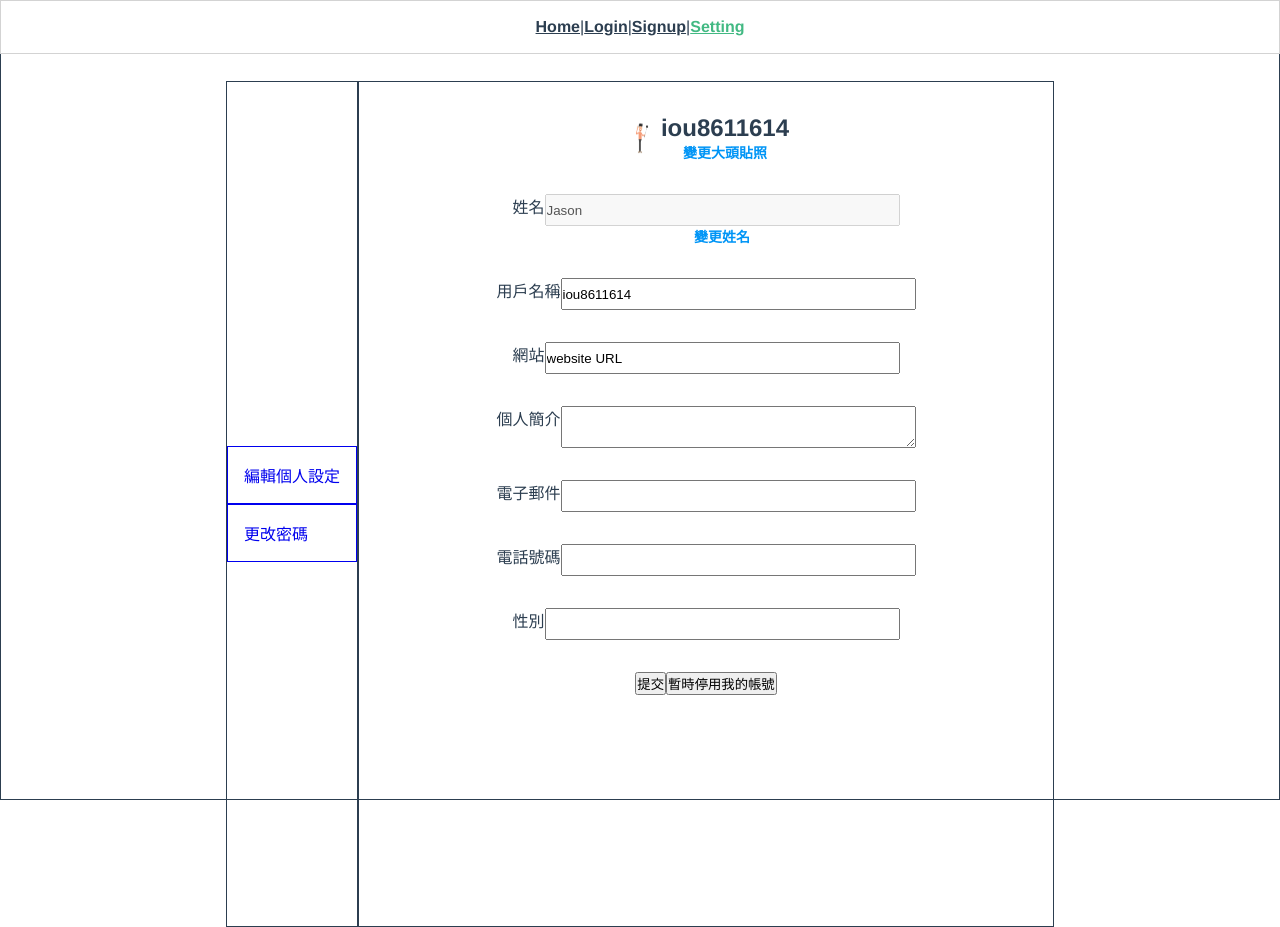
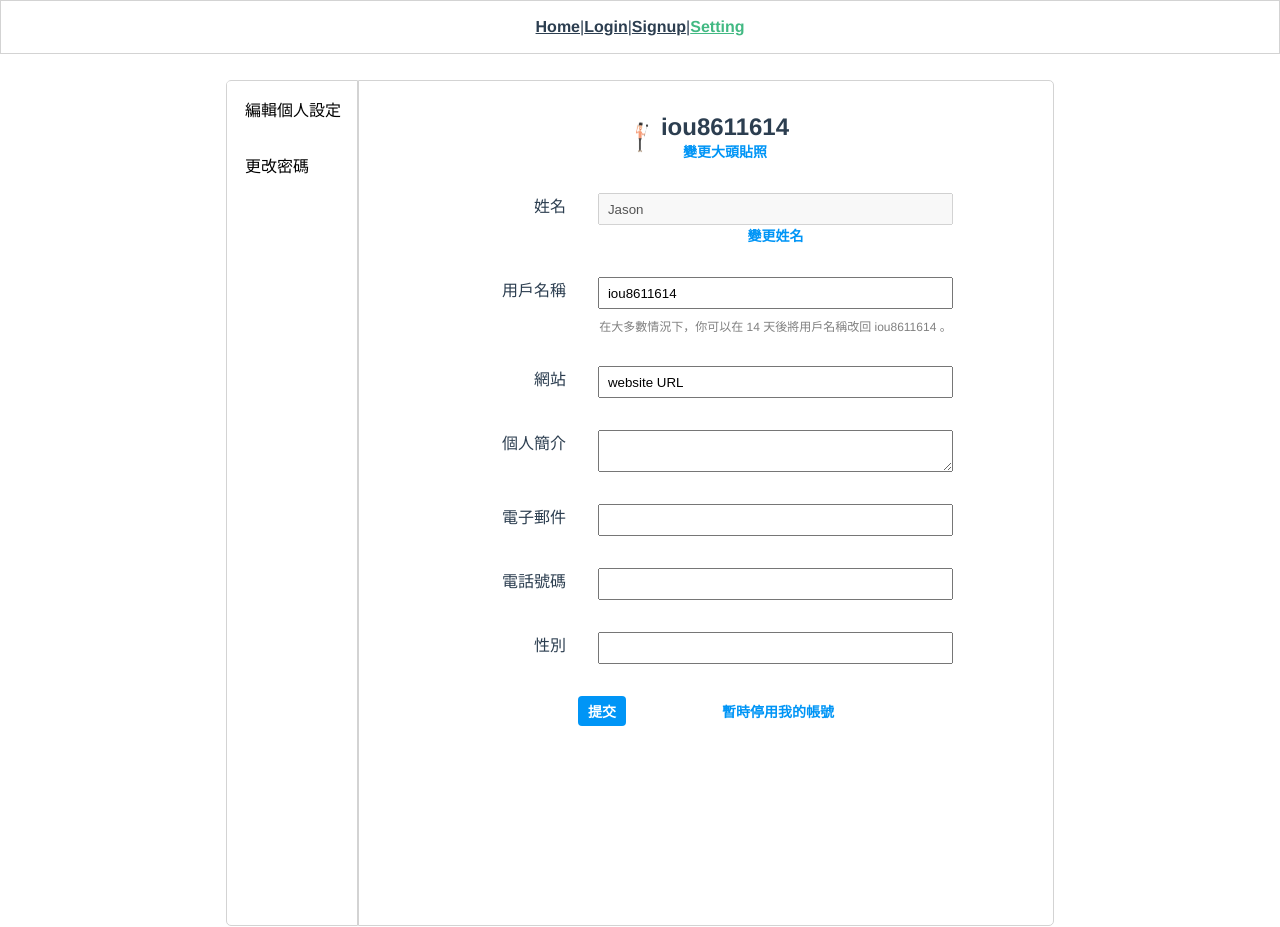
Before and after one commit to iou8611614/likeIG, a Vue app: page /accounts/edit in a window 1280 px wide. Built offline with nearby package versions, Linux system fonts and the light colour scheme.

Commit message:
adjust css and html structure

```diff
--- a/src/views/Accounts.vue
+++ b/src/views/Accounts.vue
@@ -16,7 +16,8 @@ export default {
 
 <style lang="scss" scoped>
 *{
-    border: solid 1px;
+    // border: solid 1px;
+    box-sizing: border-box;
 }
 .accounts-box{
     display: flex;
@@ -27,14 +28,35 @@ export default {
 .nav{
     display: flex;
     flex-direction: column;
-    justify-content: center;
+    justify-content: start;
     align-items: center;
     height: 846px;
+    border: solid 1px lightgray;
+    border-radius: 5px 0 0 5px;
+    overflow: hidden;
     & a{
+        border: none;
         text-decoration: none;
         width: 100%;
         padding: 1rem;
         text-align: left;
+        border-left: solid 2px white;
+        color: black;
+
+        &:hover{
+            background-color: #FAFAFA;
+            border-left: solid 2px lightgray;
+        }
+        &:active{
+            color: gray;
+            background-color: #FAFAFA;
+            border-left: solid 2px rgb(235, 232, 232);
+        }
+        // &:focus{
+        //     color: black;
+        //     background-color: white;
+        //     border-left: solid 2px black;
+        // }
     }
 }
 </style>
--- a/src/views/Setting.vue
+++ b/src/views/Setting.vue
@@ -4,7 +4,7 @@
             <div class="set-picture">
                 <img class="selfie" src="../assets/selfie.png" alt="" title="selfie">
                 <div class="change-picture">
-                    <h1>{{accountName}}</h1>
+                    <h1>{{profile.accountName}}</h1>
                     <a class="change-picture" @click.prevent="openPicturePanel">變更大頭貼照</a>
                 </div>
             </div>
@@ -14,7 +14,7 @@
                 <div class="form-item">
                     <label for="user">姓名</label>
                     <section class="section-name">
-                        <input :class="{notAllow:!isChangeUserName,allow:isChangeUserName}" type="text" name="user" v-model="userName" :disabled="!isChangeUserName">
+                        <input :class="{notAllow:!isChangeUserName,allow:isChangeUserName}" type="text" name="user" v-model="profile.userName" :disabled="!isChangeUserName">
                         <a class="change-username" @click.prevent="isChangeUserName = !isChangeUserName">
                             <span v-show="!isChangeUserName">變更姓名</span>
                             <span v-show="isChangeUserName">變更完成</span>
@@ -23,37 +23,44 @@
                 </div>
                 <div class="form-item">
                     <label for="account">用戶名稱</label>
-                    <input type="text" name="account" v-model="accountName">
+                    <div class="account-field">
+                        <input type="text" name="account" v-model="profile.accountName">
+                        <p class="account-prompt">在大多數情況下，你可以在 14 天後將用戶名稱改回 {{profile.accountName}} 。</p>
+                    </div>
                 </div>
                 <div class="form-item">
                     <label for="">網站</label>
-                    <input type="text" name="" v-model="webURL">
+                    <input type="text" name="" v-model="profile.webURL">
                 </div>
                 <div class="form-item">
+                    <label for="userProfile">個人簡介</label>
                     <section class="section-profile">
-                        <label for="userProfile">個人簡介</label>
-                        <textarea name="userProfile" v-model="profile"></textarea>
+                        <!-- <label for="userProfile">個人簡介</label> -->
+                        <textarea name="userProfile" v-model="profile.userProfile"></textarea>
                     </section>
                 </div>
                 <div class="form-item">
                     <label for="">電子郵件</label>
-                    <input type="text" name="" v-model="userEmail">
+                    <input type="text" name="" v-model="profile.email">
                 </div>
                 <div class="form-item">
                     <label for="">電話號碼</label>
-                    <input type="text" name="" v-model="phone">
+                    <input type="text" name="" v-model="profile.phone">
                 </div>
                 <div class="form-item">
                     <label for="">性別</label>
-                    <input type="text" name="" v-model="gender">
+                    <!-- <input type="text" name="" v-model="profile.gender"> -->
+                    <button class="genderField" @click.prevent="isOpenGenderPanel = true">
+                        <input type="text" name="" v-model="profile.gender" readonly>
+                    </button>
                 </div>
-                <div class="button-group">
-                    <button @click.prevent="sendProfile">提交</button>
-                    <button @click.prevent="deactivatedAccount">暫時停用我的帳號</button>
+                <div class="btn-group">
+                    <button class="submit-btn" @click.prevent="sendProfile">提交</button>
+                    <button class="deactive-btn" @click.prevent="deactivatedAccount">暫時停用我的帳號</button>
                 </div>
             </form>
         </section>
-        <section class="picture-panel" v-if="isOpenPicturePanel">
+        <section class="confirm-panel" v-if="isOpenPicturePanel">
             <form class="form-picture" action="">
                 <img class="selfie" src="../assets/selfie.png" alt="" title="selfie">
                 <button @click.prevent="uploadPicture">上傳照片</button>
@@ -61,26 +68,70 @@
                 <button @click.prevent="closePicturePanel">取消</button>
             </form>
         </section>
+        <section class="confirm-panel" v-if="isOpenGenderPanel">
+            <div class="gender-box">
+                <div class="gender-title-block">
+                    <button @click.prevent="closeGenderPanel" class="closeGenderIconBtn">
+                        <svg fill="#262626" height="24" viewBox="0 0 48 48" width="24"><path clip-rule="evenodd" d="M41.1 9.1l-15 15L41 39c.6.6.6 1.5 0 2.1s-1.5.6-2.1 0L24 26.1l-14.9 15c-.6.6-1.5.6-2.1 0-.6-.6-.6-1.5 0-2.1l14.9-15-15-15c-.6-.6-.6-1.5 0-2.1s1.5-.6 2.1 0l15 15 15-15c.6-.6 1.5-.6 2.1 0 .6.6.6 1.6 0 2.2z" fill-rule="evenodd"></path></svg>
+                    </button>
+                    <div class="gender-title">性別</div>
+                </div>
+                <hr>
+                <label for="gender">
+                    <input type="radio" name="gender" value="男性" v-model="profile.gender"> 男性
+                </label>
+                <label for="gender">
+                    <input type="radio" name="gender" value="女性" v-model="profile.gender"> 女性
+                </label>
+                <label for="gender">
+                    <input type="radio" name="gender" value="自訂" v-model="profile.gender"> 自訂
+                </label>
+                <label for="gender">
+                    <input type="radio" name="gender" value="不方便回答" v-model="profile.gender"> 不方便回答
+                </label>
+                <button class="closeGenderBtn" @click.prevent="pickGenderDone">完成</button>
+            </div>
+        </section>
+        <section class="confirm-panel" v-if="isGenderChange">
+            <div class="gender-no-save-confirm">
+                <div class="no-save-prompt">
+                    <span class="prompt-title">尚未儲存變更</span>
+                    <p class="prompt-message">你有尚未儲存的變更。確定要取消?</p>
+                </div>
+                <div class="check-btn">
+                    <button class="yes-btn" @click.prevent="close_gender_and_confirm_Panel">是</button>
+                    <button class="no-btn" @click.prevent="isGenderChange = false">否</button>
+                </div>
+            </div>
+        </section>
     </div>
 </template>
 
 <script>
-import {ref} from 'vue';
+import {ref, reactive, watch} from 'vue';
 export default {
     setup(){
         // load user account name from server or vuex.
-        let userName = ref("Jason");
+        let tempGender = "";
+        let temp = false;
+        let isGenderChange = ref(false);
         let isOpenPicturePanel = ref(false);
         let isChangeUserName = ref(false);
-        // load user account name from server or vuex.
-        let accountName = ref("iou8611614");
-        let webURL = ref("website URL");
-        let profile = ref("");
-        let userEmail = ref("");
-        let phone = ref("");
-        let gender = ref("");
+        let isOpenGenderPanel = ref(false);
         let uploadFile = ref(null);
 
+        let profile = reactive({
+            userName: "Jason",
+            accountName: "iou8611614",
+            webURL: "website URL",
+            userProfile: "",
+            email:"",
+            phone:"",
+            gender:"",
+        })
+        watch(()=> profile.gender,(newV)=>{
+            temp = newV==""?false:newV!==tempGender?true:false;
+        })
         function changeUserName(){
             console.log("change user name");
         }
@@ -92,11 +143,30 @@ export default {
             isOpenPicturePanel.value = false;
             console.log("close picture panel", isOpenPicturePanel.value);
         }
+        function pickGenderDone(){
+            tempGender = profile.gender;
+            console.log("Temp Gender: ",tempGender);
+            isOpenGenderPanel.value = false;
+            console.log("Gender Panel: ",isOpenGenderPanel.value);
+        }
+        function closeGenderPanel(){
+            isGenderChange.value = temp;
+            console.log("judege gender change, change? ",isGenderChange.value);
+        }
+        function close_gender_and_confirm_Panel(){
+            isGenderChange.value = false;
+            isOpenGenderPanel.value = false;
+        }
         function uploadPicture(){
             uploadFile.value.click();
-            uploadFile.value.onchange = function(){
-                // upload picture to server then rerender page
-                console.log(uploadFile.value.files);
+            uploadFile.value.onchange = function(event){
+                if(event.target.files[0]){
+                    // upload picture to server then rerender page
+                    console.log("upload picture")
+                    console.log(uploadFile.value.files);
+                }else{
+                    return;
+                }
             }
         }
         function sendProfile(){
@@ -106,18 +176,17 @@ export default {
             console.log("account deactivated");
         }
         return{
-            userName,
+            profile,
+            closeGenderPanel,
             isOpenPicturePanel,
+            isOpenGenderPanel,
             isChangeUserName,
-            accountName,
-            webURL,
-            profile,
-            userEmail,
-            phone,
-            gender,
+            isGenderChange,
             changeUserName,
             openPicturePanel,
             closePicturePanel,
+            close_gender_and_confirm_Panel,
+            pickGenderDone,
             uploadFile,
             uploadPicture,
             sendProfile,
@@ -130,6 +199,22 @@ export default {
 <style lang="scss" scoped>
 *{
     // border: 1px solid #000;
+}
+button{
+    cursor: pointer;
+}
+label{
+    width: 20%;
+    padding-right: 2rem;
+    text-align: right;
+}
+input{
+    padding: 0 0 0 .5rem;
+}
+input[type="text"]{
+    display: block;
+    width: 355px;
+    height: 32px;
 }
 .notAllow{
     cursor: not-allowed;
@@ -154,6 +239,8 @@ a.change-username{
     font-weight: bold;
 }
 .profile-box{
+    border: solid 1px lightgray;
+    border-radius: 0 5px 5px 0;
     width: 696px;
     height: 846px;
     padding: 2rem 0;
@@ -170,17 +257,23 @@ a.change-username{
       border-radius: 20px;
     }
 }
+// .form-profile{
+//     display: flex;
+//     flex-direction: column;
+// }
 .form-item{
     display: flex;
     justify-content: center;
     // align-items: center;
     margin: 2rem 0;
 }
-input[type="text"]{
-    display: block;
-    width: 355px;
-    height: 32px;
+.account-prompt{
+    margin: .5rem 0 0 0;
+    font-size: 12px;
+    color: gray;
+    font-weight: 400;
 }
+
 textarea{
     max-width: 355px;
     min-width: 355px;
@@ -191,7 +284,7 @@ textarea{
 .section-profile{
     display: flex;
 }
-.picture-panel{
+.confirm-panel{
     position: fixed;
     display: flex;
     justify-content: center;
@@ -201,6 +294,18 @@ textarea{
     background-color: rgba(89, 89, 89, .65);
     top: 0;
     left: 0;
+}
+.gender-confirm-panel{
+    position: fixed;
+    display: flex;
+    justify-content: center;
+    align-items: center;
+    width: 100%;
+    height: 100%;
+    background-color: rgba(89, 89, 89, .65);
+    top: 0;
+    left: 0;
+    // z-index: 9999;
 }
 .form-picture{
     display: flex;
@@ -227,7 +332,129 @@ textarea{
         background-color: #fff;
     }
 }
+
 .upload-picture{
     display: none;
 }
+.gender-box{
+    display: flex;
+    flex-direction: column;
+    border: solid 1px gray;
+    background-color: white;
+    border-radius: 20px;
+    width: 548px;
+    height: 280px;
+    overflow: hidden;
+    label[for="gender"]{
+        width: 100%;
+        text-align: left;
+        padding: .5rem 2rem;
+        cursor: pointer;
+    }
+    .gender-title{
+        padding: 1rem 0;
+        font-size: 16px;
+        font-weight: bold;
+    }
+    .closeGenderBtn{
+        border: none;
+        background-color: #0095F6;
+        bottom: 0;
+        width: 90%;
+        height: 100;
+        padding: .5rem 0;
+        margin: 1rem auto;
+        border-radius: 4px;
+        color: white;
+        font-weight: bold;
+        cursor: pointer;
+    }
+}
+.gender-title-block{
+    position: relative;
+    & .closeGenderIconBtn{
+        border: none;
+        outline: none;
+        background-color: inherit;
+        position: absolute;
+        right: 1rem;
+        top: 50%;
+        transform: translateY(-50%);
+        cursor: pointer;
+        z-index: 1;
+    }
+}
+.gender-no-save-confirm{
+    display: flex;
+    flex-direction: column;
+    background-color: white;
+    width: 400px;
+    height: 201px;
+    border-radius: 20px;
+    overflow: hidden;
+
+    & .no-save-prompt{
+        margin: 2rem 0 1rem 0;
+        flex: 1;
+    }
+    & .prompt-title{
+        font-weight: normal;
+        font-size: 20px;
+    }
+    & .prompt-message{
+        font-size: 14px;
+        color: gray;
+        margin: .5rem 0;
+    }
+    & .check-btn{
+        flex: 1;
+    }
+    & button{
+        width: 100%;
+        height: 50%;
+        outline: none;
+        font-weight: 700;
+        border-top: 1px solid  lightgray;
+        border-right:  none;
+        border-bottom: none;
+        border-left:   none;
+        background-color: inherit;
+        font-size: 14px;
+        cursor: pointer;
+        &.yes-btn{
+            color: #8495F6;
+        }
+        &.no-btn{
+            font-weight: normal;
+        }
+        &:active{
+            background-color: lightgray;
+        }
+    }
+}
+.genderField{
+    border: none;
+}
+.btn-group{
+    display: flex;
+    justify-content: center;
+    & .submit-btn{
+        border: inherit;
+        background-color: #0095F6;
+        padding: 5px 10px;
+        border-radius: 4px;
+        font-weight: 700;
+        color: white;
+        font-size: 14px;
+        margin: 0 3rem;
+    }
+    & .deactive-btn{
+        color: #0095F6;
+        font-weight: 700;
+        border: none;
+        background-color: inherit;
+        font-size: 14px;
+        margin: 0 3rem;
+    }
+}
 </style>
```
Also changed, not shown: src/main.js (+28 -4 lines).
